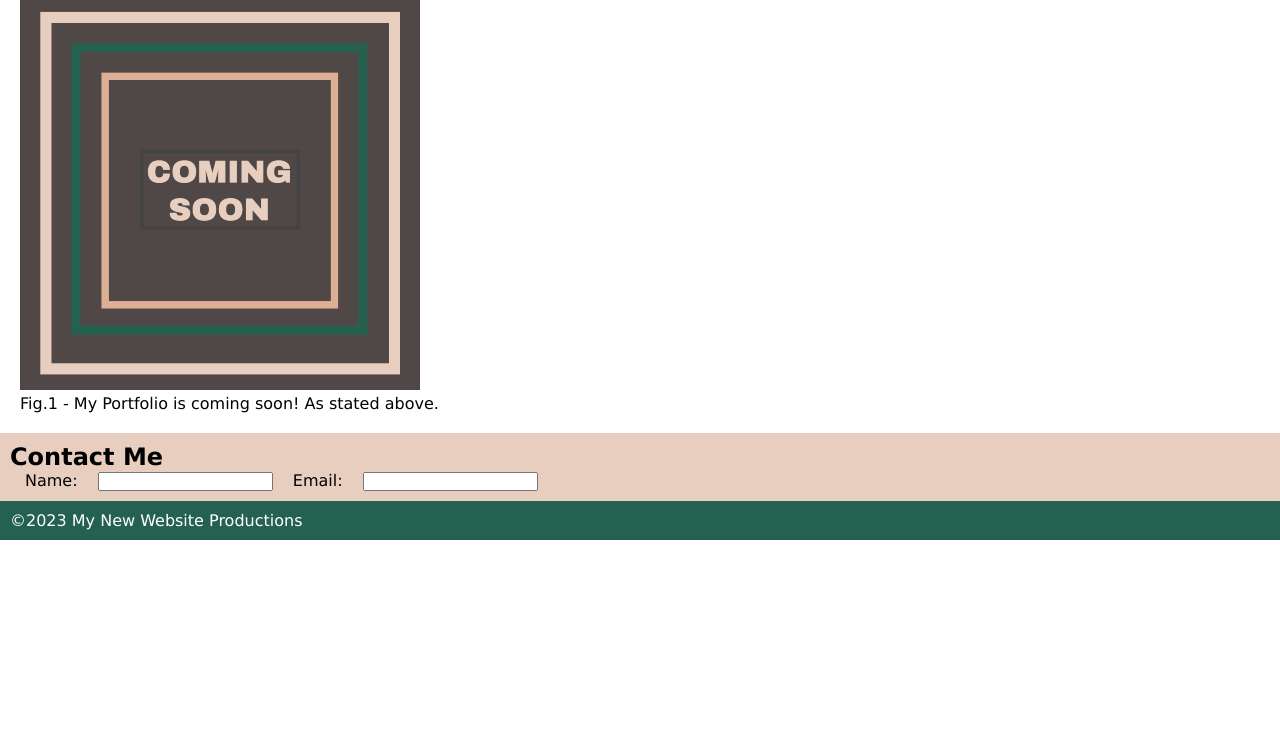
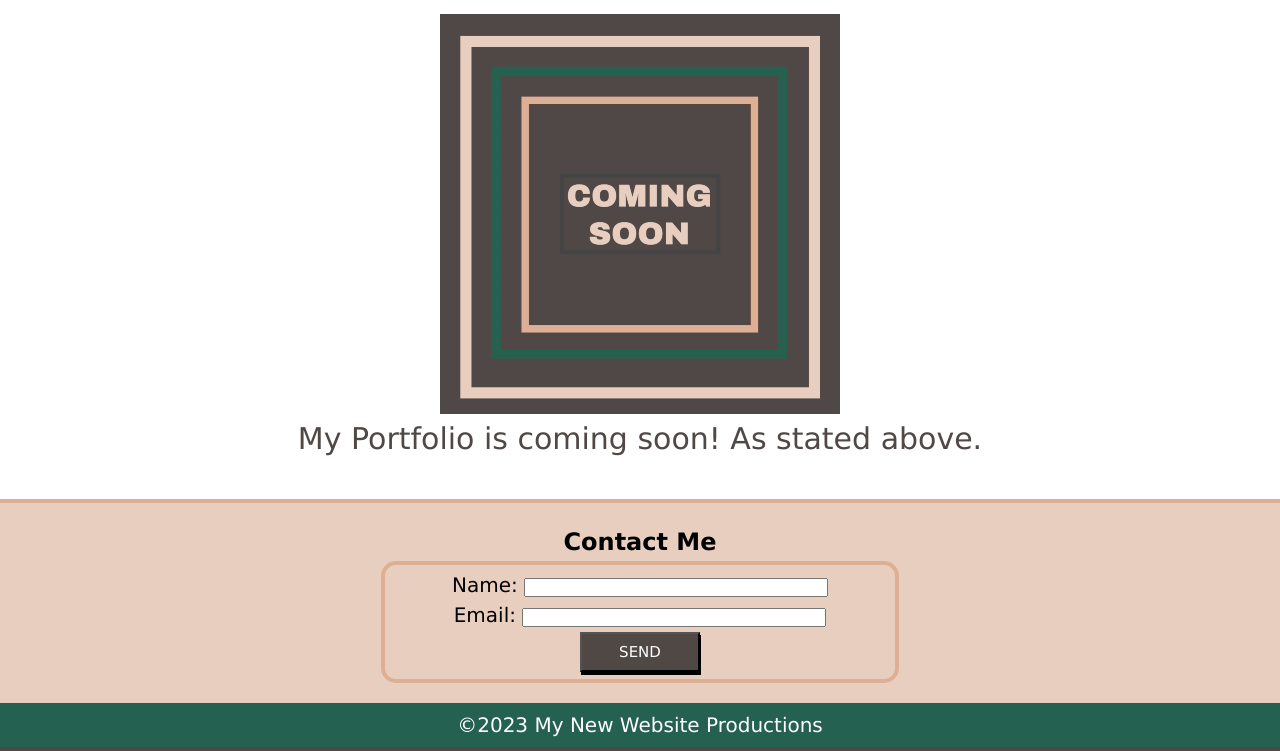
Before and after one commit to uwlryoung/22-Stu_Mini-Project, a plain HTML site: page index.html in a window 1280 px wide. Shown: the part 226-977 px from the top of the page. Before the commit the page ends 800 px from the top, so only its background shows below. Drawn offline with Linux system fonts and the light colour scheme.

Commit message:
Separated nav bar from header, added more notes

```diff
--- a/assets/css/style.css
+++ b/assets/css/style.css
@@ -20,35 +20,103 @@ nav {
     position: relative;
 }
 
-li {
+.nav-bar {
     list-style: none;
     padding: 15px;
     display: inline;
 }
 
+a {
+    text-decoration: none;
+    color: white;
+}
+
+a:hover {
+    background-color: #DDAF94;
+    /* padding: 2px; */
+
+}
+
 .new-website {
     padding: 20px;
-    position: relative;
-    margin: auto;
 }
 
 #new-website-header {
     margin: 30px;
-    font-size: 40px;
+    font-size: 60px;
+    color: #4F4845;
 }
 
 .contact-me {
     background-color: #E8CEBF;
-    padding: 10px;
+    padding: 20px;
+    margin-top: 10px;
+    border-top:#DDAF94 solid 4px;
+    text-align: center;
+
 }
 
-img {
-   margin: auto;
-   position: relative;
+figure {
+   margin: 10px;
+}
+
+figcaption {
+    padding:3px;
+    font-size: 30px;
+    color: #4F4845;
+}
+
+h2 {
+    margin: 5px;
+}
+
+form{
+    margin: auto;
+    padding: 5px;
+    border:#DDAF94 solid 4px;
+    border-radius: 15px;
+    position: relative;
+    width: 500px;
+}
+
+input {
+    width: 300px;
+}
+
+label {
+    font-size: 20px;
+}
+
+.user-input{
+    list-style: none;
+    padding: 3px;
+    position: relative;
+}
+
+#submit-button {
+    padding: 2px;
 }
 
 footer {
     background-color: #256150;
     color: white;
     padding: 10px;
+    border-bottom: #4F4845 solid 4px;
+    text-align: center;
+    font-size: 20px;
 }
+
+.center-test {
+    text-align: center;
+}
+
+button {
+    background-color: #4F4845;
+    color: white;
+    text-align: center;
+    padding: 3px;
+    width: 120px;
+    height: 40px;
+    font-size: 15px;
+    box-shadow: 1px 3px black;
+}
--- a/index.html
+++ b/index.html
@@ -11,34 +11,41 @@
     <header>
         <nav>
             <ul>
-                <li>GitHub</li>
-                <li>Portfolio</li>
-                <li>Contact</li>
+                <li class="nav-bar"><a href="#">GitHub</a></li>
+                <li class="nav-bar"><a href="#">Portfolio</a></li>
+                <li class="nav-bar"><a href="#">Contact</a></li>
             </ul>
         </nav>
     </header>
     <section class="new-website">
-      <h1 id="new-website-header">My New Website</h1>
-      <figure>
-        <img src="../22-Stu_Mini-Project/assets/image_1.png" alt="Coming Soon">
-        <figcaption>Fig.1 - My Portfolio is coming soon! As stated above.</figcaption>
+      <div class="center-test">
+        <h1 id="new-website-header">My New Website</h1>
+        <figure>
+          <img src="../22-Stu_Mini-Project/assets/image_1.png" alt="Coming Soon">
+          <figcaption>My Portfolio is coming soon! As stated above.</figcaption>
+      </div>
       </figure>
     </section>
     <section class="contact-me">
       <h2>Contact Me</h2>
-      <div>
+      <form>
         <ul>
-          <li>Name: </li>
-          <input type="text">
-          <li>Email: </li>
-          <input type="text">
+          <li class="user-input">
+            <label for="name">Name: </label>
+            <input type="text" id="name"/>
+          </li>
+          <li class="user-input">
+            <label for="mail">Email: </label>
+            <input type="text" id="mail"/>
+          </li>
+          <li class="user-input" id="submit-button">
+            <button type="button" onclick="alert('Did this work?')">SEND</button>
+          </li>
         </ul>
-      </div>
+      </form>
     </section>
     <footer>
-      <p>&copy2023 My New Website Productions</p>
+      <p id="copyright">&copy2023 My New Website Productions</p>
     </footer>
   </body>
 </html>
-
-<!-- Look up "Forms" for HTML, look up submit button,  -->
```
